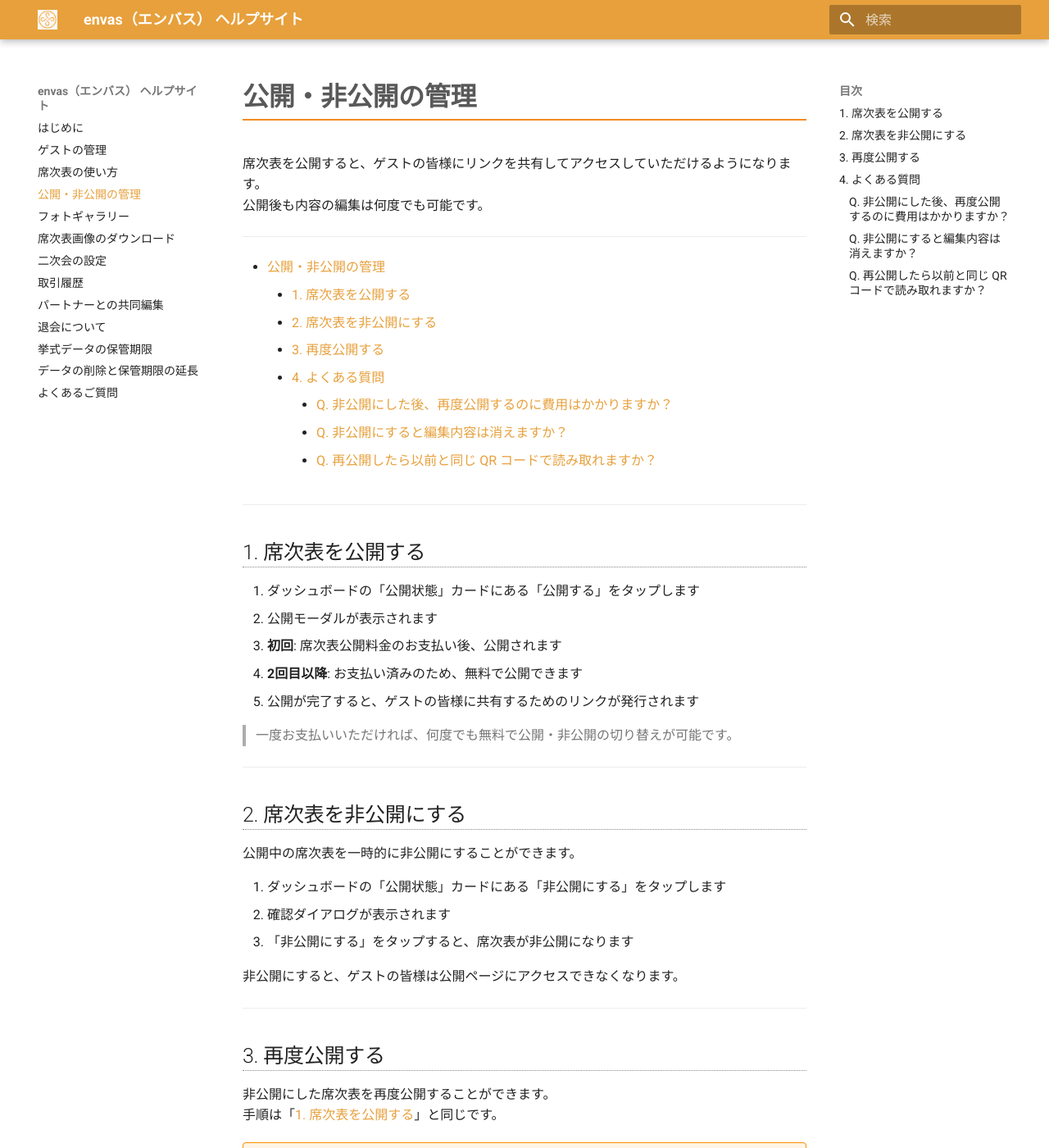
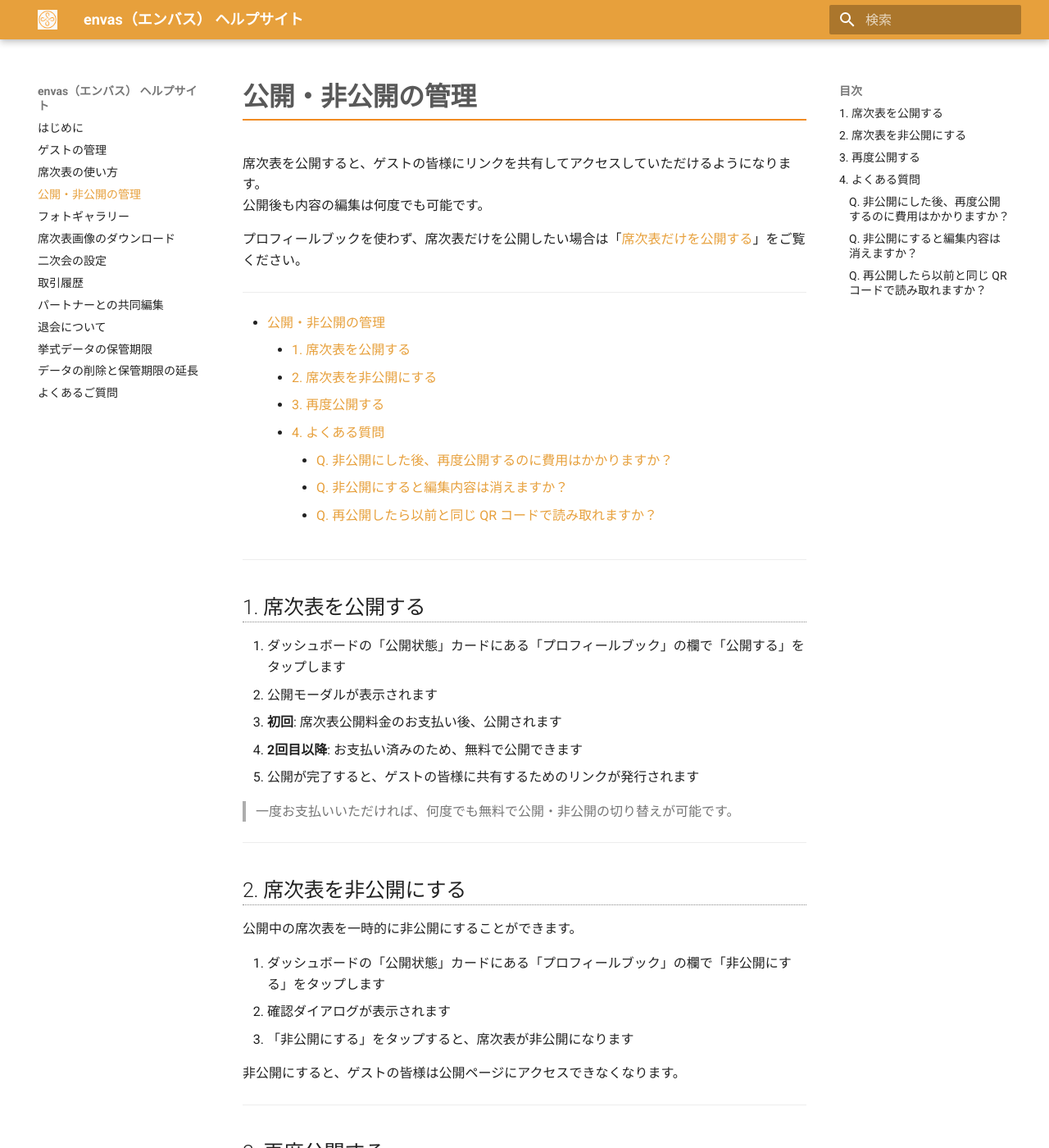
Before and after one commit to wish-corp/envas-help, an MkDocs documentation site: the page built from docs/publish.md, in a window 1280 px wide and 1400 px high. Shown: the whole window at 82% size. Built offline with MkDocs 1.6.1 and Material for MkDocs 9.7.7, drawn with Linux system fonts in a browser that asks for light colours.

Commit message:
docs: 公開・非公開の管理を公開状態カードの区画分けに合わせ、席次表だけの公開へ案内する
Co-Authored-By: Claude Opus 5.5 <noreply@anthropic.com>
Claude-Session: https://claude.ai/code/session_01DFvpDNGgo71HcUwBr6KJt3

```diff
--- a/docs/publish.md
+++ b/docs/publish.md
@@ -2,6 +2,8 @@
 
 席次表を公開すると、ゲストの皆様にリンクを共有してアクセスしていただけるようになります。
 公開後も内容の編集は何度でも可能です。
+
+プロフィールブックを使わず、席次表だけを公開したい場合は「[席次表だけを公開する](seating-chart-publish.md)」をご覧ください。
 
 ---
 
@@ -11,7 +13,7 @@
 
 ## 1. 席次表を公開する {#publish}
 
-1. ダッシュボードの「公開状態」カードにある「公開する」をタップします
+1. ダッシュボードの「公開状態」カードにある「プロフィールブック」の欄で「公開する」をタップします
 2. 公開モーダルが表示されます
    - **初回**: 席次表公開料金のお支払い後、公開されます
    - **2回目以降**: お支払い済みのため、無料で公開できます
@@ -25,7 +27,7 @@
 
 公開中の席次表を一時的に非公開にすることができます。
 
-1. ダッシュボードの「公開状態」カードにある「非公開にする」をタップします
+1. ダッシュボードの「公開状態」カードにある「プロフィールブック」の欄で「非公開にする」をタップします
 2. 確認ダイアログが表示されます
 3. 「非公開にする」をタップすると、席次表が非公開になります
 
```
